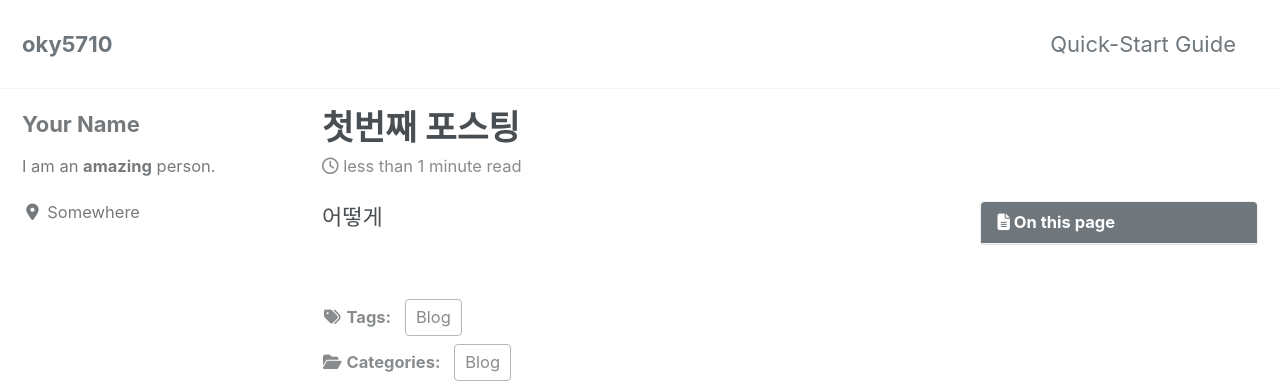
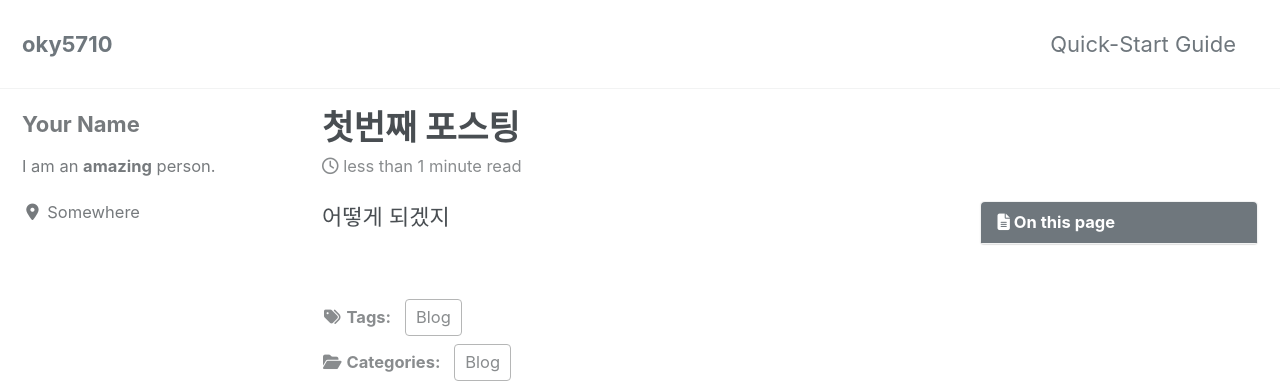
Before and after one commit to oky5710/oky5710.github.io, a Jekyll site: the page built from _posts/2019-08-17-test.md, in a window 1280 px wide and 900 px high. Shown: the top 390 px of the window. Built offline with Jekyll 4.4.1, drawn with Linux system fonts in a browser that asks for light colours; cached includes are drawn as plain includes; nearby versions of some CDN libraries.

Commit message:
Update 2019-08-17-test.md

```diff
--- a/_posts/2019-08-17-test.md
+++ b/_posts/2019-08-17-test.md
@@ -12,4 +12,4 @@ tags:
   - Blog
 last_modified_at:
 ---
-어떻게
+어떻게 되겠지
```
Also changed, not shown: other parts of _posts/2019-08-17-test.md (+1 -1 lines).
